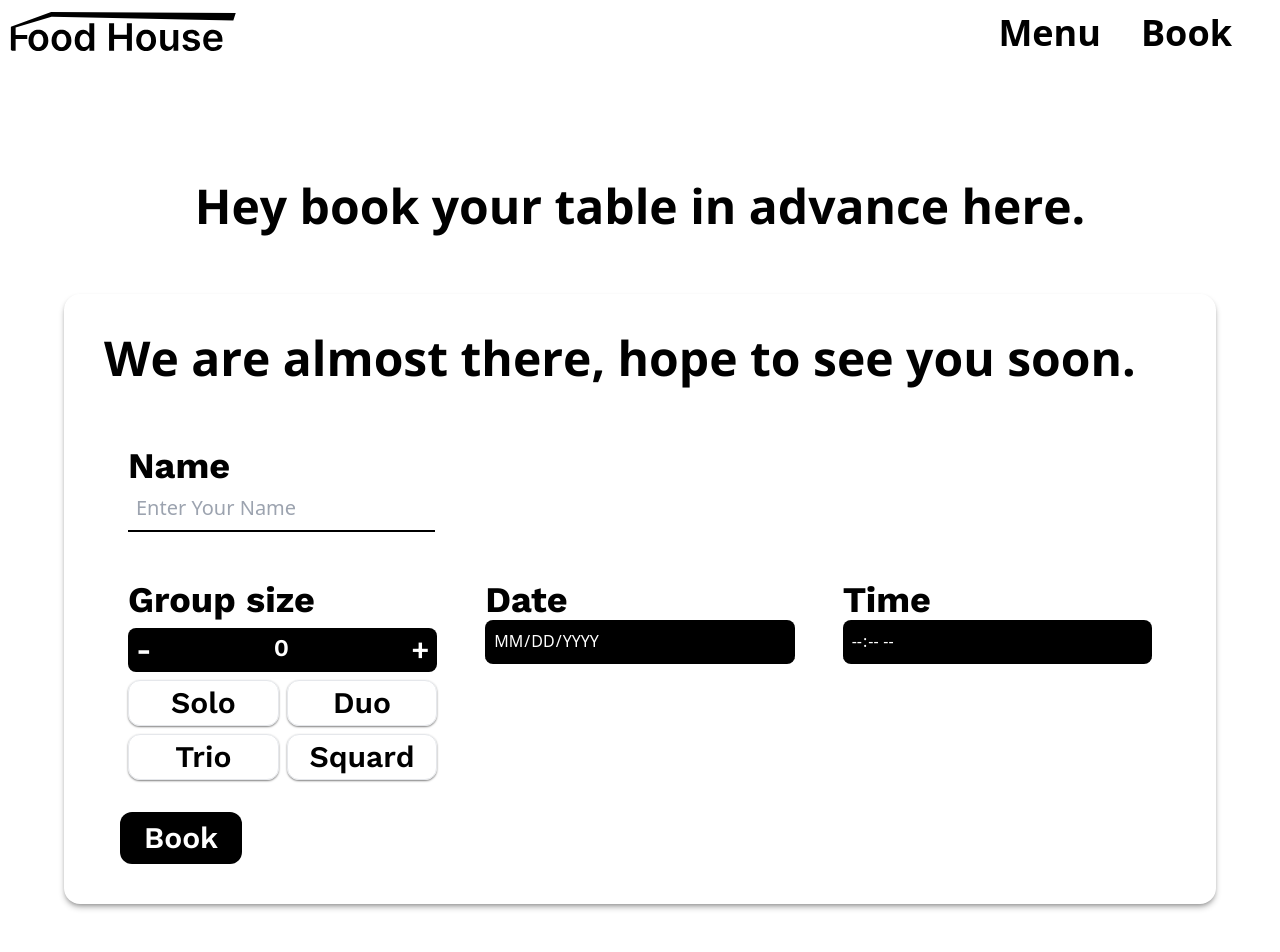
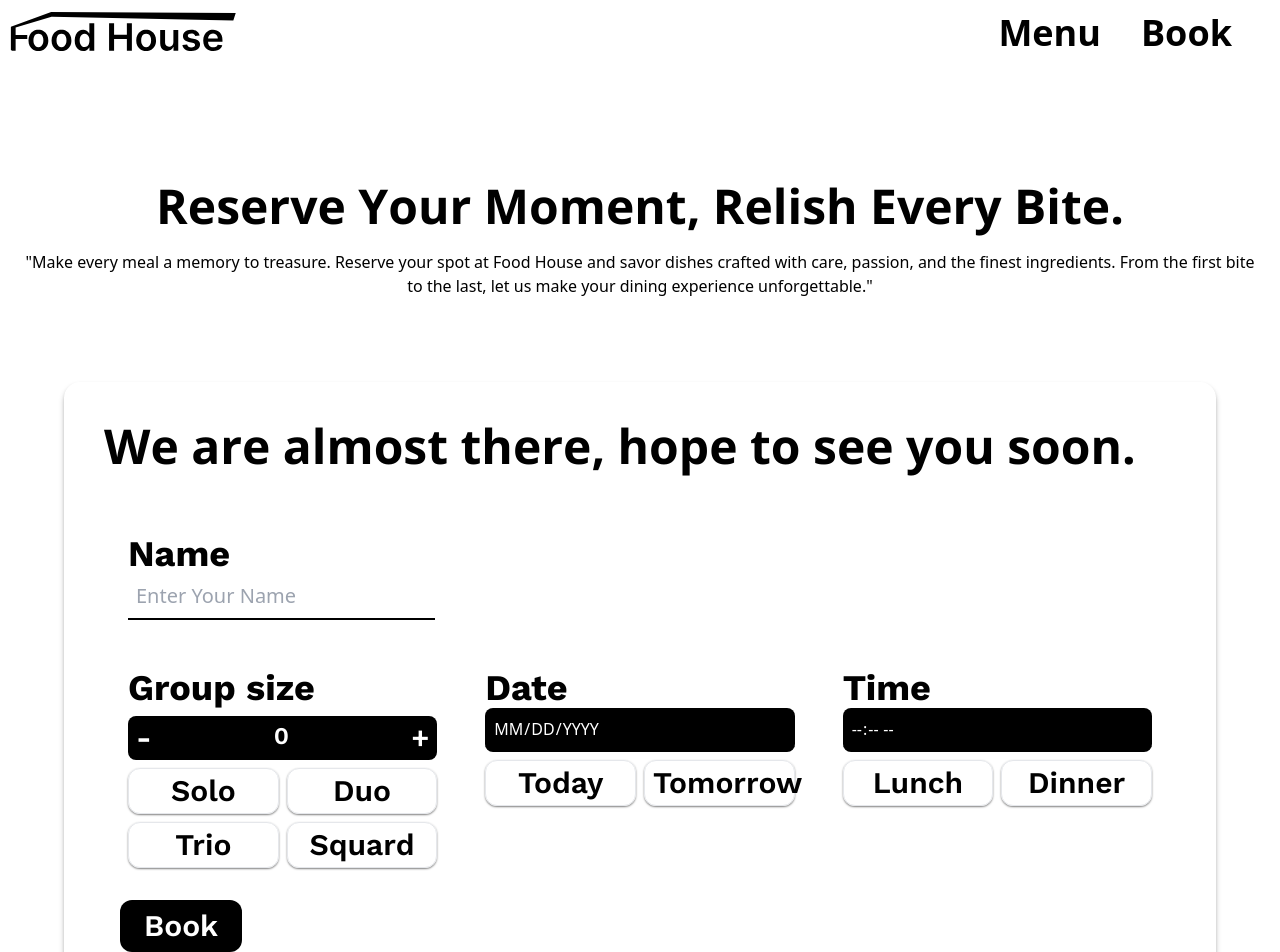
Before and after one commit to YUGE0/Food-House, a Next.js app: page /book in a window 1280 px wide. Shown: the top 952 px of the page. Built offline with nearby package versions, Linux system fonts and the light colour scheme.

Commit message:
Booking form:additional button for better ux

```diff
--- a/app/book/page.tsx
+++ b/app/book/page.tsx
@@ -4,7 +4,10 @@ import Tablebook from '../compo/tablebook'
 
 export default function Page() {
   return (
-    <div className="my-10 md:my-32"><h1 className="text-center">Hey book your table in advance here.</h1>
+    <div className="my-10 md:my-32">
+      <h1 className="text-center">Reserve Your Moment, Relish Every Bite.</h1>
+      <p className="text-center p-5">"Make every meal a memory to treasure. Reserve your spot at Food House and savor dishes crafted with care, passion, and the finest ingredients.
+        From the first bite to the last, let us make your dining experience unforgettable."</p>
       <Tablebook/>
       <div className="p-10 flex flex-col gap-10 lg:flex-row justify-around">
         <div className="bg-black text-white lg:w-[30%] justify-items-center p-10 rounded-3xl">
--- a/app/compo/Nav.tsx
+++ b/app/compo/Nav.tsx
@@ -7,7 +7,7 @@ export default function Nav() {
   const [bMenu, setMenu] = useState(true)
   //const [dynamicValue, setDynamicValue] = useState(1)
 
-  console.log(bMenu);
+  //console.log(bMenu);
   return (
     <div>
     <div className="border-none mt-3 px-2 flex justify-between place-items-center">
@@ -33,7 +33,7 @@ export default function Nav() {
           <circle cx="51" cy="52.2837" r="3" stroke="black" strokeWidth="2"/>
         </svg></div>
     </div>
-      {bMenu===false&&<div className="grid grid-cols-2 gap-1 p-2 border-t-2 shadow-md border-black rounded-md mx-10">
+      {bMenu===false&&<div className="grid grid-cols-2 gap-1 p-1 border-t-2 shadow-md border-black rounded-md mx-10">
           <Link className="text-Fcolor font-bold text-4xl w-full text-center" href="/menu">Menu</Link>
           <Link className="text-Fcolor font-bold text-4xl w-full text-center" href="/book">Book</Link>
       </div>}
--- a/app/compo/tablebook.tsx
+++ b/app/compo/tablebook.tsx
@@ -53,10 +53,19 @@ export default function Tablebook() {
           <div className="p-2 md:p-6 w-full">
             <h3>Date</h3>
             <input className="border-b-2 border-black w-full p-2 text-white uppercase rounded-lg bg-black" type="date" value={date} onChange={(e) => setDate(e.target.value)} required />
+            <div className="mt-2 grid gap-2 md:grid-cols-2">
+                <button type="button" onClick={() => {const today = new Date().toISOString().split("T")[0]; setDate(today)}} className="rounded-xl w-full p-1 px-2 text-3xl font-semibold font-work shadow-black/50 border shadow-sm">Today</button>
+                <button type="button" onClick={() => {const tomorrow = new Date(); tomorrow.setDate(tomorrow.getDate() + 1);
+                 const tomorrowDate = tomorrow.toISOString().split("T")[0];setDate(tomorrowDate)}} className="rounded-xl w-full p-1 px-2 text-3xl font-semibold font-work shadow-black/50 border shadow-sm">Tomorrow</button>
+            </div>
           </div>
           <div className="p-2 md:p-6 w-full">
             <h3>Time</h3>
             <input className="border-b-2 border-black w-full p-2 text-white uppercase rounded-lg bg-black" type="time" value={time} onChange={(e) => setTime(e.target.value)} required />
+            <div className="mt-2 grid gap-2 md:grid-cols-2">
+            <button type="button" onClick={()=>{setTime("12:30")}} className="rounded-xl w-full p-1 px-2 text-3xl font-semibold font-work shadow-black/50 border shadow-sm">Lunch</button>
+            <button type="button" onClick={()=>{setTime("08:00")}} className="rounded-xl w-full p-1 px-2 text-3xl font-semibold font-work shadow-black/50 border shadow-sm">Dinner</button>
+            </div>
           </div>
         </div>
         <button type="submit" className="mt-10 md:mt-2 md:ml-4 w-full md:w-fit bg-black text-white p-2 px-6 rounded-xl text-3xl font-semibold font-work"> Book </button>
```
Lines whose indentation alone changed are shown as unchanged.
